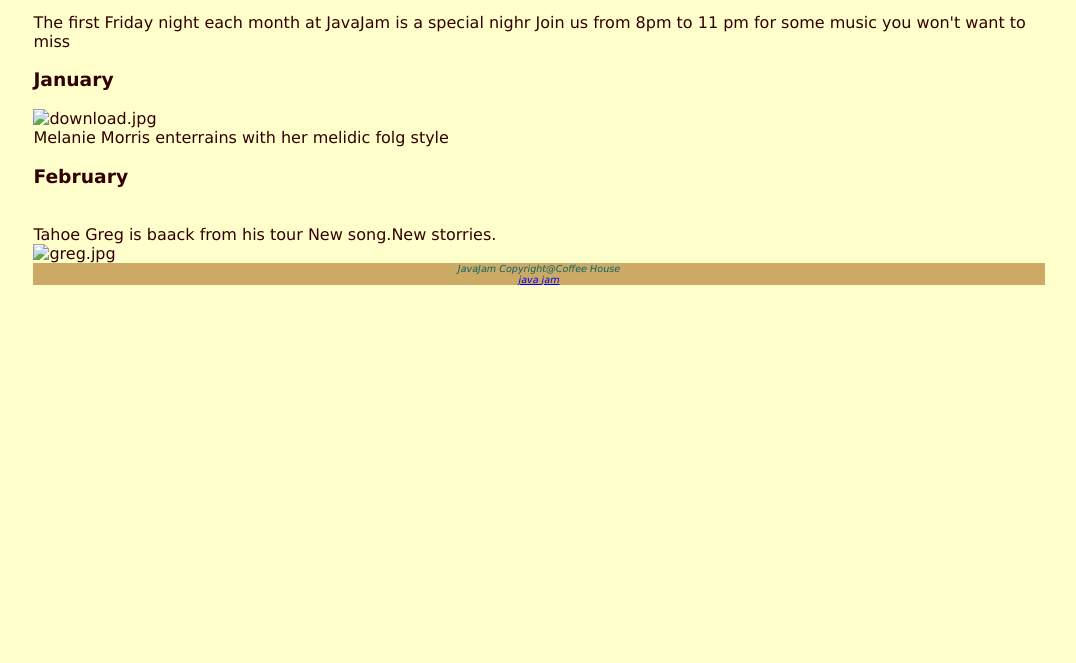
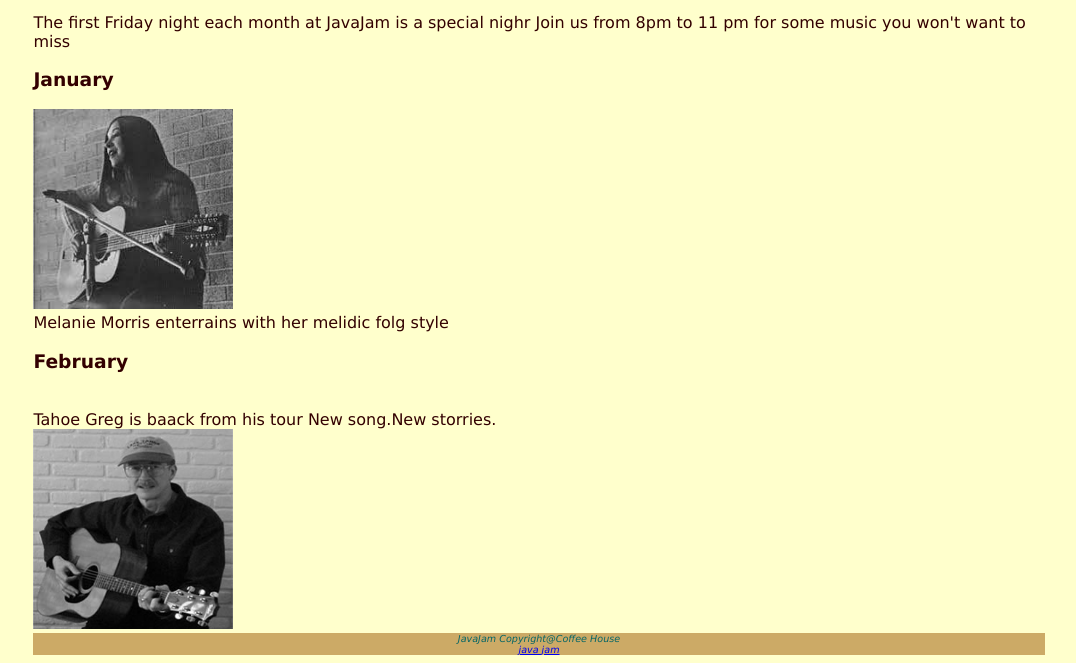
Before and after one commit to KnowledgeTree241227/TestJavaJam22, a plain HTML site: page Music.html in a window 1280 px wide. Shown: the part 220-883 px from the top of the page, without its empty margins (101-1177 px from the left). Before the commit the page ends 800 px from the top, so only its background shows below. Drawn offline with Linux system fonts and the light colour scheme.

Commit message:
Update Music.html

```diff
--- a/Music.html
+++ b/Music.html
@@ -18,10 +18,10 @@
 			<h1>Music at JavaJam</h1>
 			<p>The first Friday night each month at JavaJam is a special nighr Join us from 8pm to 11 pm for some music you won't want to miss</p>
 			<h3>January</h3>
-			<img src="images/download.jpg" alt="download.jpg" width="200" height="200">
+			<img src="download.jpg" alt="download.jpg" width="200" height="200">
 			<br>Melanie Morris enterrains with her melidic folg style<br>
 			<h3>February</h3><br>Tahoe Greg is baack from his tour New song.New storries.<br>
-			<img src="images/greg.jpg" alt="greg.jpg" width="200" height="200">
+			<img src="greg.jpg" alt="greg.jpg" width="200" height="200">
 			<div id="fotter">
 				<i>JavaJam Copyright@Coffee House</i><br>
 				<a href=" mailto:javajam @java.com"><i>java jam </i></a>
```
